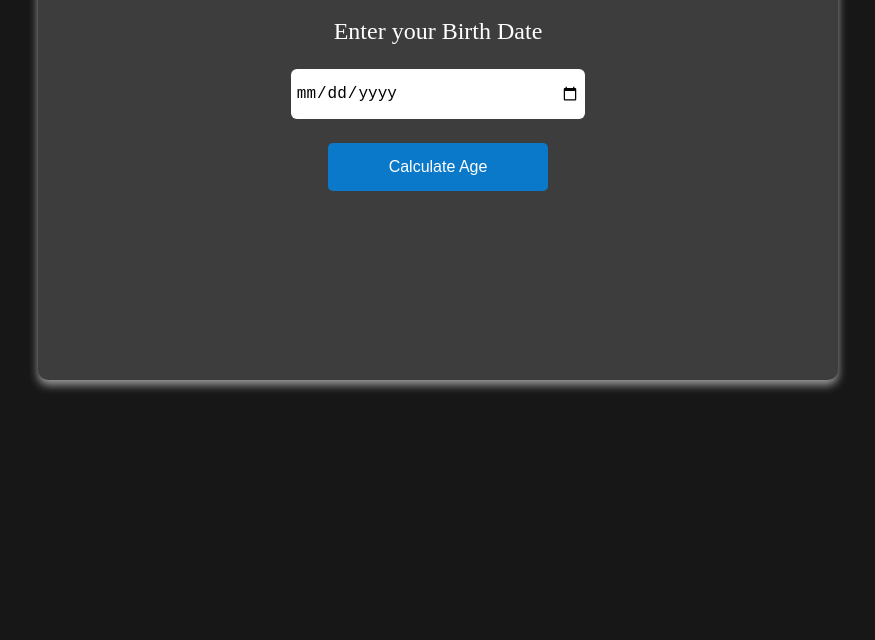
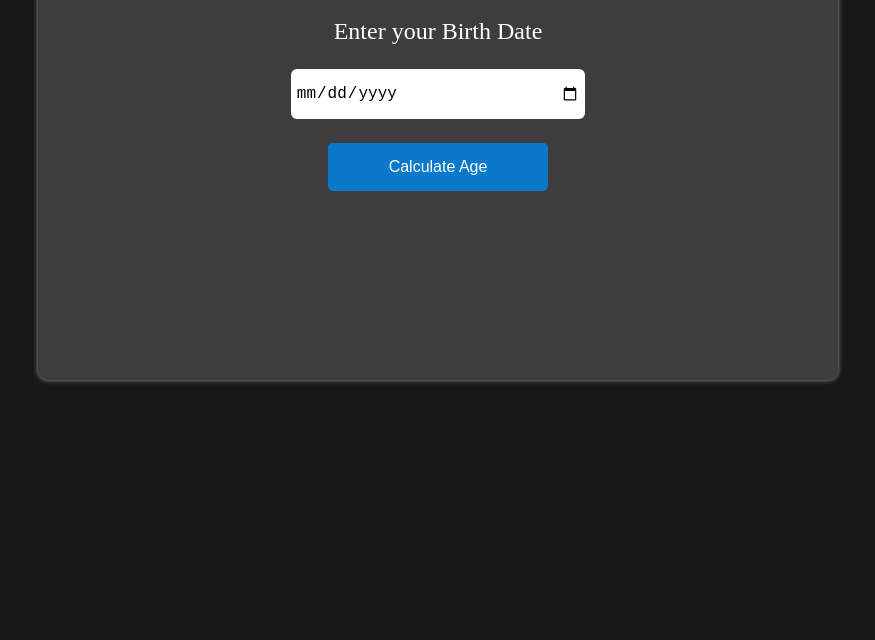
Before and after one commit to aayushvyas025/Age-Calculator-1, a plain HTML site: page index.html in a window 1280 px wide. Shown: the part 160-800 px from the top of the page, without its empty margins (202-1077 px from the left). Drawn offline with Linux system fonts and the light colour scheme.

Commit message:
Fix the box shadow property of app container in css

```diff
--- a/style.css
+++ b/style.css
@@ -27,7 +27,7 @@ body {
   display: flex;
   align-items: center;
   border-radius: 10px;
-  box-shadow: 0px 5px 10px #ffffff93;
+  box-shadow: 0px 0px 5px #ffffff93;
 }
 
 .app-title {
```
